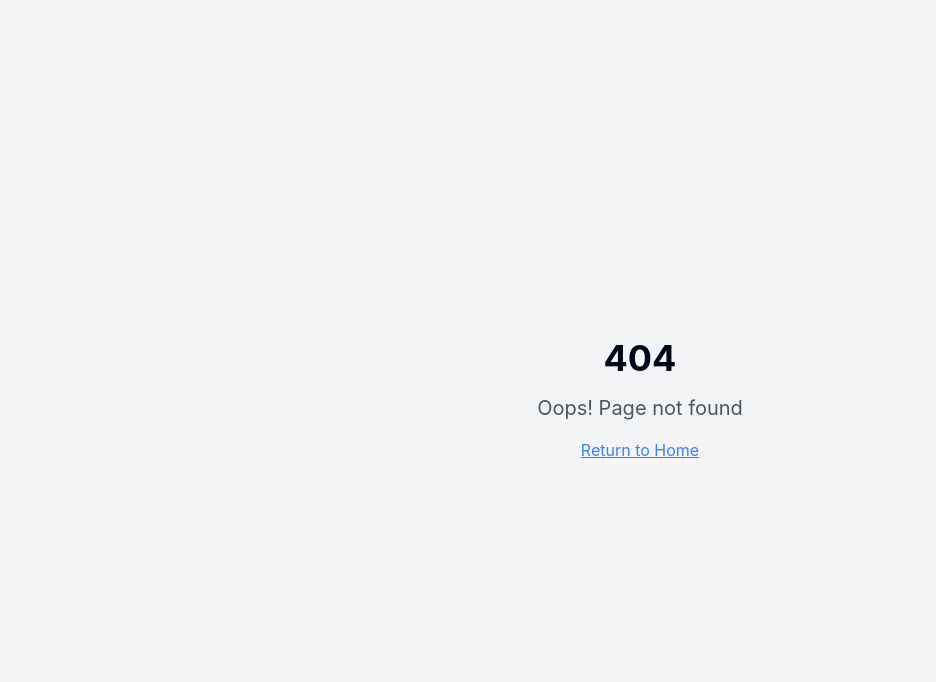
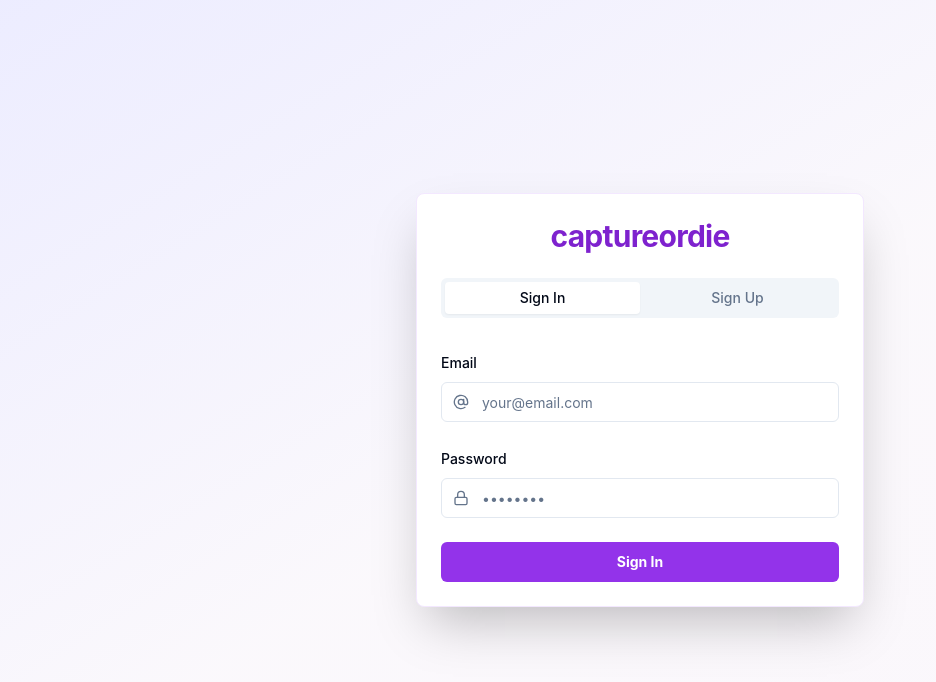
Before and after one commit to Sidharth7082/jikan-vid-anime, a React (Vite) app: page /auth in a window 1280 px wide. Before the commit this address had no page. Shown: the top 682 px of the page, without its empty margins (0-936 px from the left). Built offline with nearby package versions, Linux system fonts and the light colour scheme.

Commit message:
Add authentication system
Implement user authentication features.

```diff
--- a/src/App.tsx
+++ b/src/App.tsx
@@ -1,3 +1,4 @@
+
 import { Toaster } from "@/components/ui/toaster";
 import { Toaster as Sonner } from "@/components/ui/sonner";
 import { TooltipProvider } from "@/components/ui/tooltip";
@@ -5,6 +6,7 @@ import { QueryClient, QueryClientProvider } from "@tanstack/react-query";
 import { BrowserRouter, Routes, Route } from "react-router-dom";
 import Index from "./pages/Index";
 import NotFound from "./pages/NotFound";
+import AuthPage from "./pages/Auth";
 
 const queryClient = new QueryClient();
 
@@ -16,6 +18,7 @@ const App = () => (
       <BrowserRouter>
         <Routes>
           <Route path="/" element={<Index />} />
+          <Route path="/auth" element={<AuthPage />} />
           {/* ADD ALL CUSTOM ROUTES ABOVE THE CATCH-ALL "*" ROUTE */}
           <Route path="*" element={<NotFound />} />
         </Routes>
--- /dev/null
+++ b/src/components/NavBar.tsx
@@ -0,0 +1,67 @@
+
+import React, { useState, useEffect } from 'react';
+import { supabase } from "@/integrations/supabase/client";
+import { Session } from "@supabase/supabase-js";
+import { Link, useNavigate } from "react-router-dom";
+import { Home } from "lucide-react";
+import AnimeSearchBar from "@/components/AnimeSearchBar";
+import { Button } from "@/components/ui/button";
+
+const NavBar = ({ onSearch }: { onSearch: (v: any) => void }) => {
+  const [session, setSession] = useState<Session | null>(null);
+  const navigate = useNavigate();
+
+  useEffect(() => {
+    supabase.auth.getSession().then(({ data: { session } }) => {
+      setSession(session);
+    });
+
+    const { data: { subscription } } = supabase.auth.onAuthStateChange((_event, session) => {
+      setSession(session);
+    });
+
+    return () => subscription.unsubscribe();
+  }, []);
+
+  const handleLogout = async () => {
+    await supabase.auth.signOut();
+    navigate("/");
+  };
+
+  return (
+    <nav className="sticky top-0 z-30 w-full bg-white/80 backdrop-blur border-b border-zinc-200 shadow-md">
+      <div className="max-w-7xl mx-auto flex justify-between items-center gap-4 py-2 px-5">
+        <div className="flex items-center gap-6">
+          <Link to="/" className="text-3xl font-extrabold tracking-tight" style={{ color: "#7D36FF" }}>
+            captureordie
+          </Link>
+          <a href="#" className="font-medium text-zinc-900 rounded-full bg-zinc-100 px-4 py-1.5 shadow transition hover:bg-purple-100 flex items-center gap-2">
+            <Home className="w-5 h-5" />
+            Home
+          </a>
+          <a href="#top-anime" className="hover:underline text-zinc-700 font-medium transition">Top Anime</a>
+          <a href="#seasonal" className="hover:underline text-zinc-700 font-medium transition">Seasonal</a>
+          <a href="#random" className="hover:underline text-zinc-700 font-medium transition">Random</a>
+          <a href="#image" className="hover:underline text-zinc-700 font-medium transition">Image</a>
+        </div>
+        <div className="flex items-center gap-4">
+          <AnimeSearchBar
+            onSelect={onSearch}
+            className="max-w-none w-auto mb-0"
+            wrapperClass="!bg-zinc-100 !border-zinc-300 !rounded-full w-60"
+            placeholder="Search anime..."
+          />
+          {session ? (
+            <Button onClick={handleLogout} variant="outline" className="text-purple-700 border-purple-400 hover:bg-purple-50">Logout</Button>
+          ) : (
+            <Button asChild className="bg-purple-600 hover:bg-purple-700 text-white">
+              <Link to="/auth">Login</Link>
+            </Button>
+          )}
+        </div>
+      </div>
+    </nav>
+  );
+};
+
+export default NavBar;
--- /dev/null
+++ b/src/pages/Auth.tsx
@@ -0,0 +1,164 @@
+
+import { useState, useEffect } from "react";
+import { useForm } from "react-hook-form";
+import { zodResolver } from "@hookform/resolvers/zod";
+import * as z from "zod";
+import { supabase } from "@/integrations/supabase/client";
+import { useNavigate } from "react-router-dom";
+import { Button } from "@/components/ui/button";
+import {
+  Form,
+  FormControl,
+  FormField,
+  FormItem,
+  FormLabel,
+  FormMessage,
+} from "@/components/ui/form";
+import { Input } from "@/components/ui/input";
+import { toast } from "@/hooks/use-toast";
+import { Card, CardContent, CardHeader, CardTitle } from "@/components/ui/card";
+import { Tabs, TabsContent, TabsList, TabsTrigger } from "@/components/ui/tabs";
+import { AtSign, Lock } from "lucide-react";
+
+const authSchema = z.object({
+  email: z.string().email({ message: "Invalid email address." }),
+  password: z.string().min(6, { message: "Password must be at least 6 characters." }),
+});
+
+const AuthPage = () => {
+  const [loading, setLoading] = useState(false);
+  const navigate = useNavigate();
+
+  useEffect(() => {
+    const { data: authListener } = supabase.auth.onAuthStateChange((event, session) => {
+      if (session) {
+        navigate("/");
+      }
+    });
+
+    return () => {
+      authListener.subscription.unsubscribe();
+    };
+  }, [navigate]);
+
+  const form = useForm<z.infer<typeof authSchema>>({
+    resolver: zodResolver(authSchema),
+    defaultValues: {
+      email: "",
+      password: "",
+    },
+  });
+
+  const handleSignIn = async (values: z.infer<typeof authSchema>) => {
+    setLoading(true);
+    const { error } = await supabase.auth.signInWithPassword({
+      email: values.email,
+      password: values.password,
+    });
+    if (error) {
+      toast({
+        title: "Sign-in failed",
+        description: error.message,
+        variant: "destructive",
+      });
+    } else {
+      toast({ title: "Signed in successfully!" });
+      navigate("/");
+    }
+    setLoading(false);
+  };
+
+  const handleSignUp = async (values: z.infer<typeof authSchema>) => {
+    setLoading(true);
+    const { error } = await supabase.auth.signUp({
+      email: values.email,
+      password: values.password,
+      options: {
+        emailRedirectTo: `${window.location.origin}/`,
+      },
+    });
+    if (error) {
+      toast({
+        title: "Sign-up failed",
+        description: error.message,
+        variant: "destructive",
+      });
+    } else {
+      toast({
+        title: "Sign-up successful!",
+        description: "Please check your email to verify your account.",
+      });
+    }
+    setLoading(false);
+  };
+
+  const AuthForm = ({ isSignUp }: { isSignUp?: boolean }) => (
+    <Form {...form}>
+      <form onSubmit={form.handleSubmit(isSignUp ? handleSignUp : handleSignIn)} className="space-y-6">
+        <FormField
+          control={form.control}
+          name="email"
+          render={({ field }) => (
+            <FormItem>
+              <FormLabel>Email</FormLabel>
+              <FormControl>
+                <div className="relative">
+                  <AtSign className="absolute left-3 top-1/2 -translate-y-1/2 h-4 w-4 text-muted-foreground" />
+                  <Input placeholder="your@email.com" {...field} className="pl-10" />
+                </div>
+              </FormControl>
+              <FormMessage />
+            </FormItem>
+          )}
+        />
+        <FormField
+          control={form.control}
+          name="password"
+          render={({ field }) => (
+            <FormItem>
+              <FormLabel>Password</FormLabel>
+              <FormControl>
+                <div className="relative">
+                  <Lock className="absolute left-3 top-1/2 -translate-y-1/2 h-4 w-4 text-muted-foreground" />
+                  <Input type="password" placeholder="••••••••" {...field} className="pl-10" />
+                </div>
+              </FormControl>
+              <FormMessage />
+            </FormItem>
+          )}
+        />
+        <Button type="submit" className="w-full bg-purple-600 hover:bg-purple-700 text-white font-bold" disabled={loading}>
+          {loading ? "Processing..." : isSignUp ? "Sign Up" : "Sign In"}
+        </Button>
+      </form>
+    </Form>
+  );
+
+  return (
+    <div className="min-h-screen flex items-center justify-center bg-gradient-to-br from-[#e0e0ff]/60 via-[#f8f4fa]/60 to-[#faf6fb]/90 p-4">
+      <Card className="w-full max-w-md shadow-2xl border-purple-100">
+        <CardHeader className="text-center">
+          <CardTitle className="text-3xl font-bold text-purple-700 tracking-tight">
+            captureordie
+          </CardTitle>
+        </CardHeader>
+        <CardContent>
+          <Tabs defaultValue="signin" className="w-full">
+            <TabsList className="grid w-full grid-cols-2">
+              <TabsTrigger value="signin">Sign In</TabsTrigger>
+              <TabsTrigger value="signup">Sign Up</TabsTrigger>
+            </TabsList>
+            <TabsContent value="signin" className="pt-6">
+              <AuthForm />
+            </TabsContent>
+            <TabsContent value="signup" className="pt-6">
+              <AuthForm isSignUp />
+            </TabsContent>
+          </Tabs>
+        </CardContent>
+      </Card>
+    </div>
+  );
+};
+
+export default AuthPage;
--- a/src/pages/Index.tsx
+++ b/src/pages/Index.tsx
@@ -2,10 +2,9 @@ import React, { useEffect, useState, useCallback } from "react";
 import { fetchTopAnime, fetchAnimeDetails } from "@/lib/api";
 import AnimeCard from "@/components/AnimeCard";
 import AnimeDetailModal from "@/components/AnimeDetailModal";
-import AnimeSearchBar from "@/components/AnimeSearchBar";
 import { toast } from "@/hooks/use-toast";
 import { Skeleton } from "@/components/ui/skeleton";
-import { Home, Star, Search, Smile } from "lucide-react";
+import { Star, Smile } from "lucide-react";
 import { cn } from "@/lib/utils";
 import WaifuGifModal from "@/components/WaifuGifModal";
 import { useWaifuApiToken } from "@/hooks/useWaifuApiToken";
@@ -13,8 +12,8 @@ import axios from "axios";
 import { Button } from "@/components/ui/button";
 import AppSidebar from "@/components/AppSidebar";
 import { SidebarProvider, SidebarTrigger } from "@/components/ui/sidebar";
-import NekosApiGallery from "@/components/NekosApiGallery";
 import WaifuPicsGallery from "@/components/WaifuPicsGallery";
+import NavBar from "@/components/NavBar";
 
 // Loader overlay for async actions
 const LoaderOverlay = ({ show }: { show: boolean }) =>
@@ -23,35 +22,6 @@ const LoaderOverlay = ({ show }: { show: boolean }) =>
       <span className="w-16 h-16 rounded-full border-4 border-[#e50914] border-t-white animate-spin block" />
     </div>
   ) : null;
-
-// Navbar Component (inline - could move to its own file for clarity)
-const NavBar = ({ onSearch }: { onSearch: (v: any) => void }) => (
-  <nav className="sticky top-0 z-30 w-full bg-white/80 backdrop-blur border-b border-zinc-200 shadow-md">
-    <div className="max-w-7xl mx-auto flex justify-between items-center gap-4 py-2 px-5">
-      <div className="flex items-center gap-6">
-        <span className="text-3xl font-extrabold tracking-tight" style={{ color: "#7D36FF" }}>
-          captureordie
-        </span>
-        <a href="#" className="font-medium text-zinc-900 rounded-full bg-zinc-100 px-4 py-1.5 shadow transition hover:bg-purple-100 flex items-center gap-2">
-          <Home className="w-5 h-5" />
-          Home
-        </a>
-        <a href="#top-anime" className="hover:underline text-zinc-700 font-medium transition">Top Anime</a>
-        <a href="#seasonal" className="hover:underline text-zinc-700 font-medium transition">Seasonal</a>
-        <a href="#random" className="hover:underline text-zinc-700 font-medium transition">Random</a>
-        <a href="#image" className="hover:underline text-zinc-700 font-medium transition">Image</a>
-      </div>
-      <div className="flex items-center gap-2">
-        <AnimeSearchBar
-          onSelect={onSearch}
-          className="max-w-none w-auto mb-0"
-          wrapperClass="!bg-zinc-100 !border-zinc-300 !rounded-full w-60"
-          placeholder="Search anime..."
-        />
-      </div>
-    </div>
-  </nav>
-);
 
 const Index = () => {
   const [animeList, setAnimeList] = useState<any[]>([]);
```
